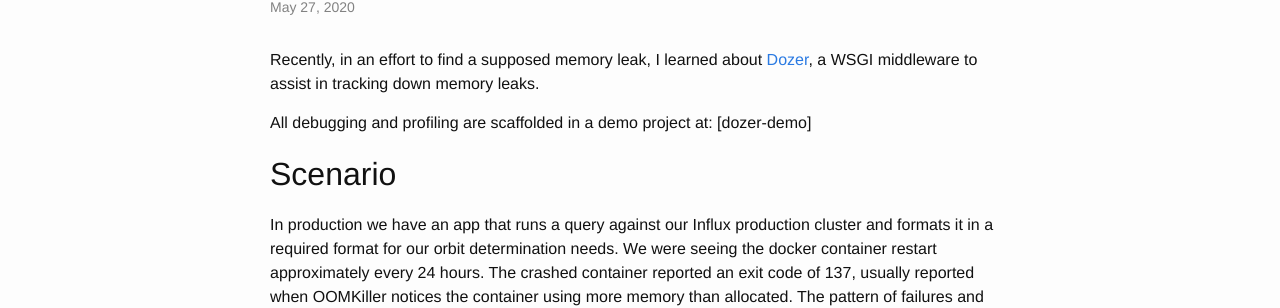
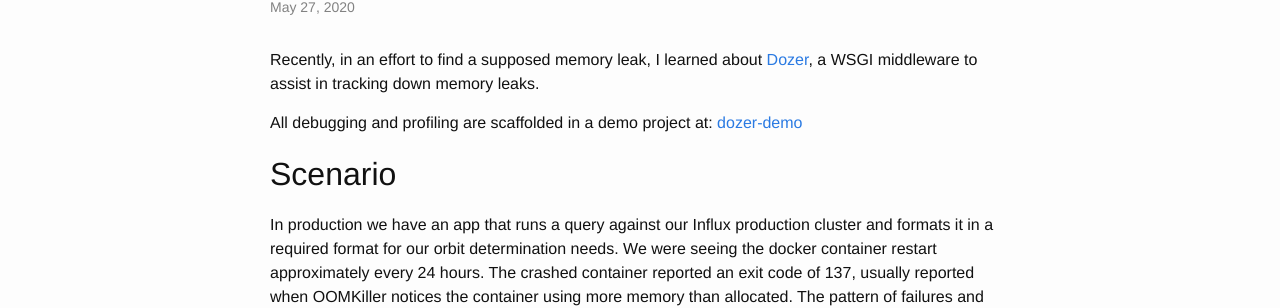
Before and after one commit to smparekh/smparekh.github.io, a Jekyll site: the page built from _posts/2020-05-27-request-profiling-with-dozer.markdown, in a window 1280 px wide and 900 px high. Shown: the part 152-460 px from the top of the window. Built offline with Jekyll 4.4.1, drawn with Linux system fonts in a browser that asks for light colours; part of the change alters nothing that is shown.

```diff
--- a/_posts/2020-05-27-request-profiling-with-dozer.markdown
+++ b/_posts/2020-05-27-request-profiling-with-dozer.markdown
@@ -7,7 +7,7 @@ categories: python3 dozer flask requests requests_cache pympler
 
 Recently, in an effort to find a supposed memory leak, I learned about [Dozer](https://pypi.org/project/Dozer/), a WSGI middleware to assist in tracking down memory leaks.
 
-All debugging and profiling are scaffolded in a demo project at: [dozer-demo]
+All debugging and profiling are scaffolded in a demo project at: [dozer-demo](https://github.com/smparekh/dozer-demo)
 
 ## Scenario
 
```
